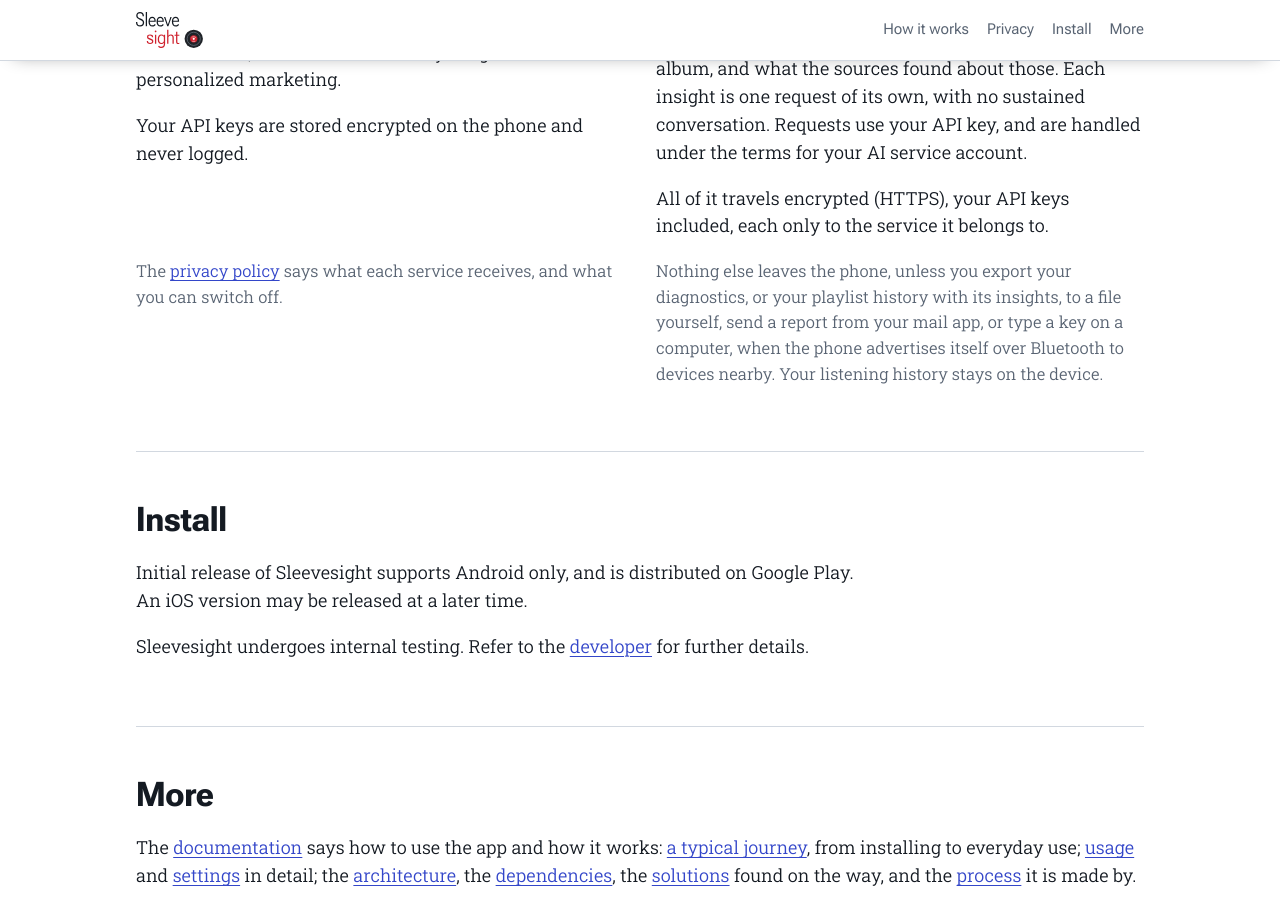
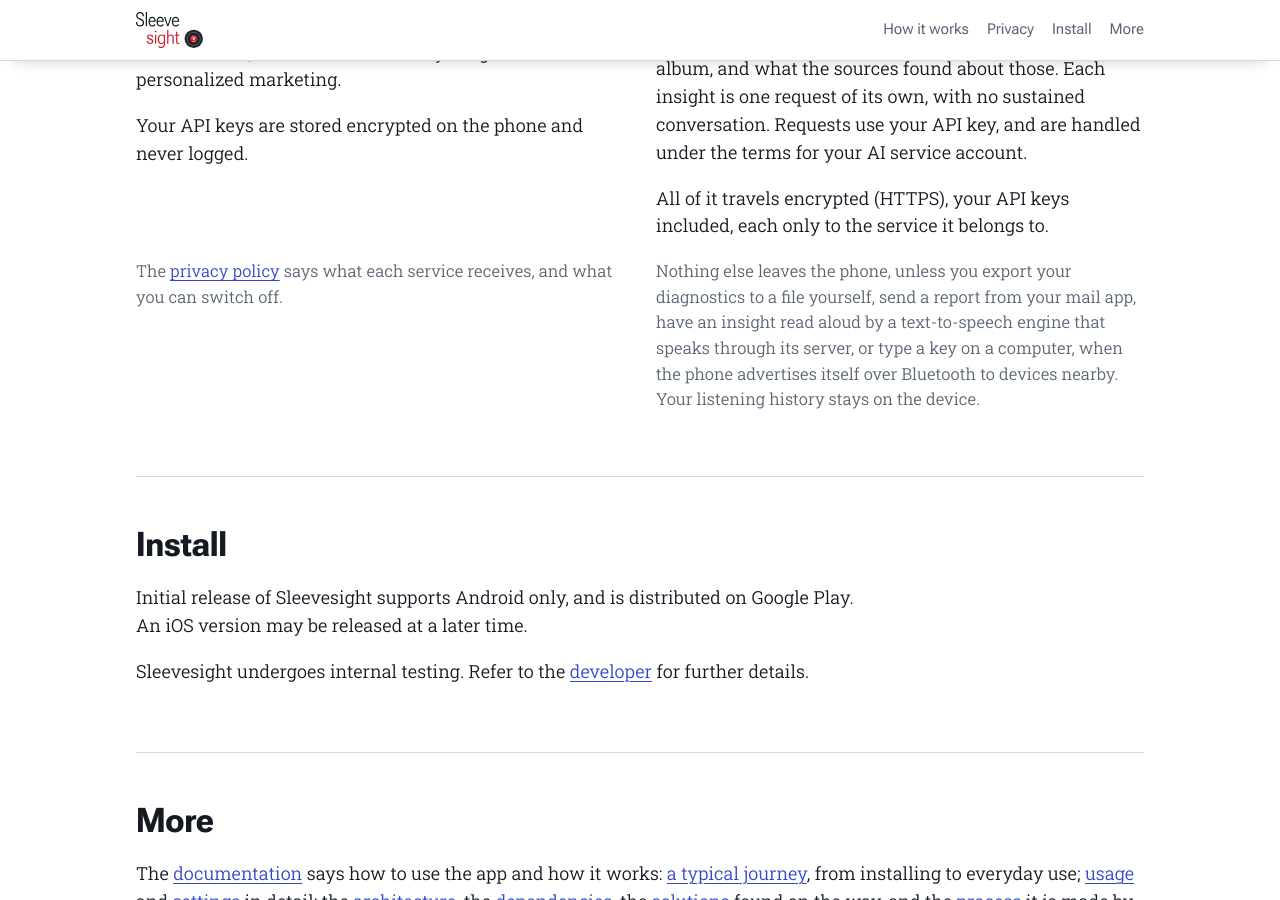
Before and after one commit to wkusnierczyk/sleevesight, a Jekyll site: the page built from index.html, in a window 1280 px wide and 900 px high, scrolled down 4238 px. Built offline with Jekyll 4.4.1, drawn with Linux system fonts in a browser that asks for light colours; some of the changed text lies outside the part shown.

Commit message:
[DOCS] Product page in step with 0.1.8: read aloud, and no history export claimed
*How it works*' *Tell* says the insight is there to read or to listen to (*Read aloud*, new in
0.1.8). *Privacy*'s last line no longer names an export of the playlist history with its insights,
which is planned, not built, and names the text-to-speech engine instead: an insight read aloud by an
engine that speaks through its server is text that leaves the phone. The desktop layout holds (the
*Tell* column keeps its four lines at 1280 px), and the phone width does not break.

Co-Authored-By: Claude Opus 5.5 <noreply@anthropic.com>

```diff
--- a/index.html
+++ b/index.html
@@ -242,7 +242,7 @@ section h2{margin:0 0 20px;font-size:clamp(26px,4vw,34px);line-height:1.15;font-
   <ol class="steps" role="list">
     <li class="track"><h3>Track</h3><div><p>Sleevesight is notified when your music player starts a track, and knows its title, artists, album and cover.</p><p>Audio never touched.</p></div></li>
     <li class="trace"><h3>Trace</h3><div><p>Sleevesight finds the track's traces across the sources you choose.</p><p>Nothing made up.</p></div></li>
-    <li class="tell"><h3>Tell</h3><div><p>Sleevesight shares what makes the artist, song and album worth knowing, in a few lines written by the AI service you choose.</p><p>Every fact cited.</p></div></li>
+    <li class="tell"><h3>Tell</h3><div><p>Sleevesight shares what makes the artist, song and album worth knowing, in a few lines written by the AI service you choose, to read or to listen to.</p><p>Every fact cited.</p></div></li>
   </ol>
 </section>
 
@@ -324,7 +324,7 @@ section h2{margin:0 0 20px;font-size:clamp(26px,4vw,34px);line-height:1.15;font-
              (`targetSdk` 37, no cleartext exception in the manifest). -->
         <p>All of it travels encrypted (HTTPS), your API keys included, each only to the service it belongs to.</p>
       </div>
-      <p class="small">Nothing else leaves the phone, unless you export your diagnostics, or your playlist history with its insights, to a file yourself, send a report from your mail app, or type a key on a computer, when the phone advertises itself over Bluetooth to devices nearby. Your listening history stays on the device.</p>
+      <p class="small">Nothing else leaves the phone, unless you export your diagnostics to a file yourself, send a report from your mail app, have an insight read aloud by a text-to-speech engine that speaks through its server, or type a key on a computer, when the phone advertises itself over Bluetooth to devices nearby. Your listening history stays on the device.</p>
     </div>
   </div>
 </section>
```
